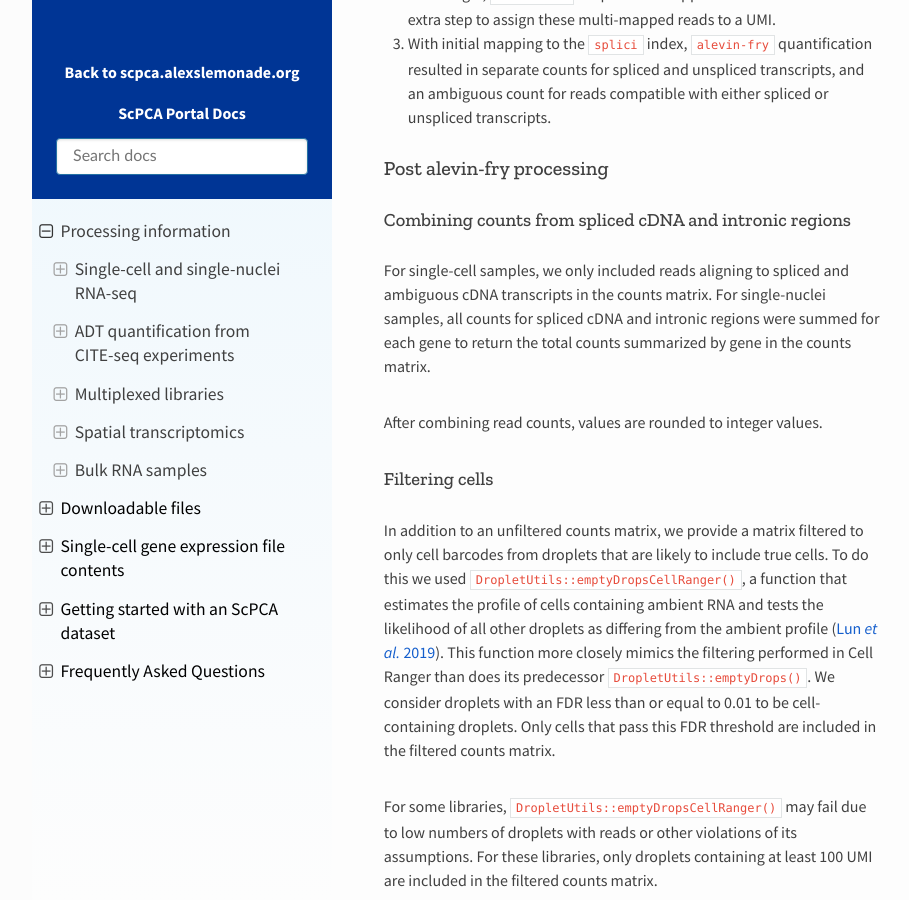
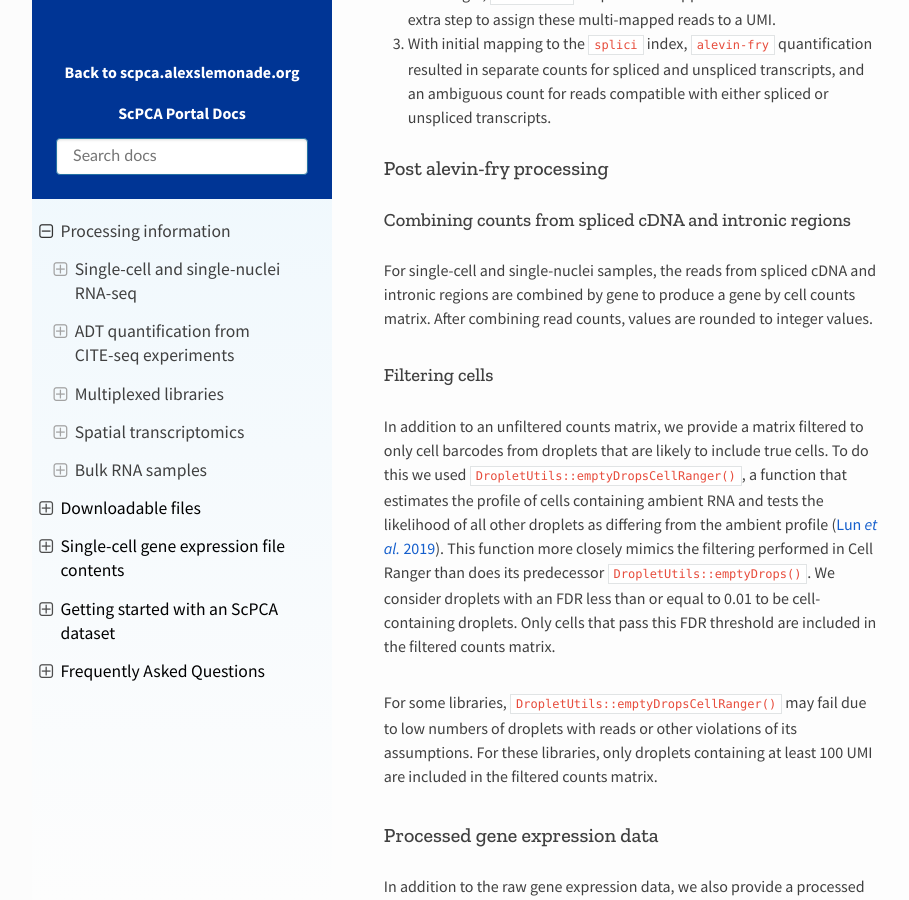
Before and after one commit to DongzeHE/scpca-docs, a Sphinx documentation site: the page built from docs/processing_information.md, in a window 1280 px wide and 900 px high, scrolled down 1414 px. Shown: the whole window, without its empty margins (158-1067 px from the left). Built offline with Sphinx 7.4.7 and the Read the Docs theme 2.0.0, drawn with Linux system fonts in a browser that asks for light colours.

Commit message:
always use spliced and unspliced

```diff
--- a/docs/processing_information.md
+++ b/docs/processing_information.md
@@ -40,9 +40,7 @@ In contrast to Cell Ranger, `cr-like-em` keeps multi-mapped reads and invokes an
 
 #### Combining counts from spliced cDNA and intronic regions
 
-For single-cell samples, we only included reads aligning to spliced and ambiguous cDNA transcripts in the counts matrix.
-For single-nuclei samples, all counts for spliced cDNA and intronic regions were summed for each gene to return the total counts summarized by gene in the counts matrix.
-
+For single-cell and single-nuclei samples, the reads from spliced cDNA and intronic regions are combined by gene to produce a gene by cell counts matrix.
 After combining read counts, values are rounded to integer values.
 
 #### Filtering cells
```
